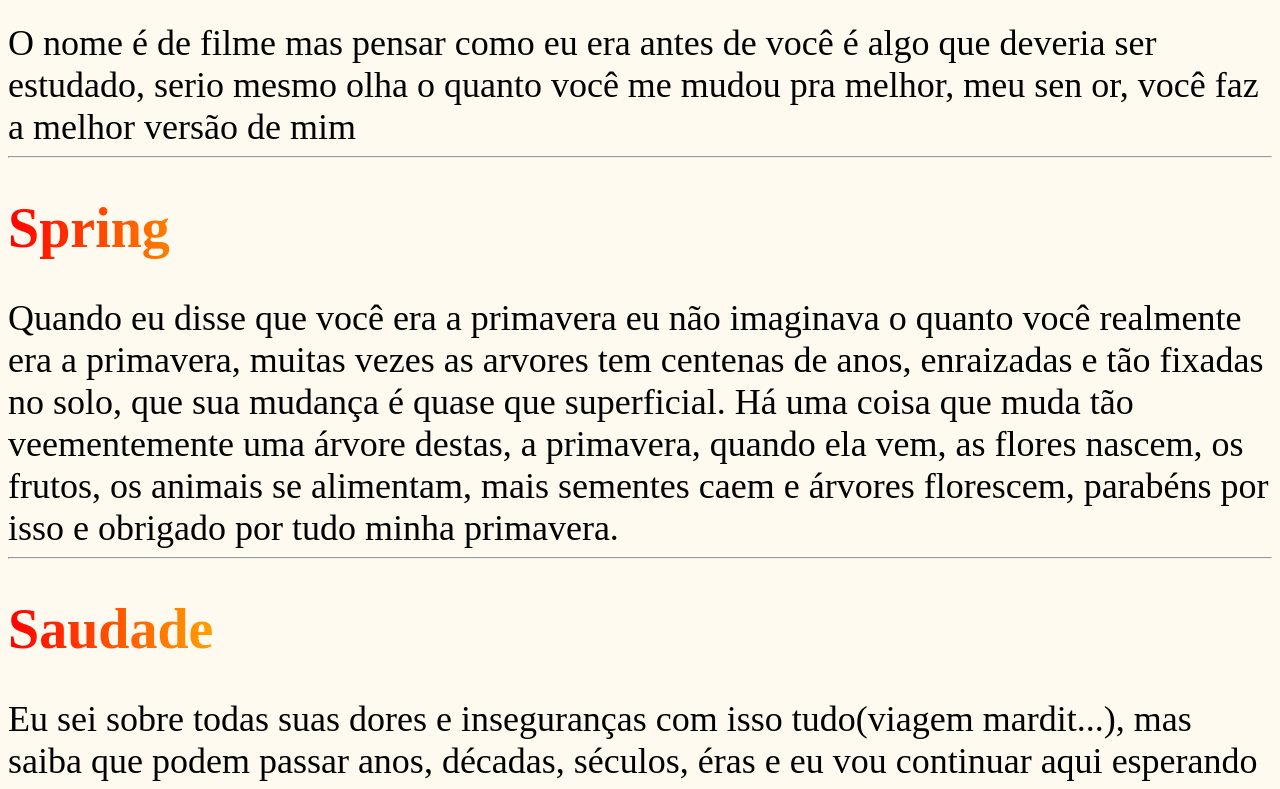
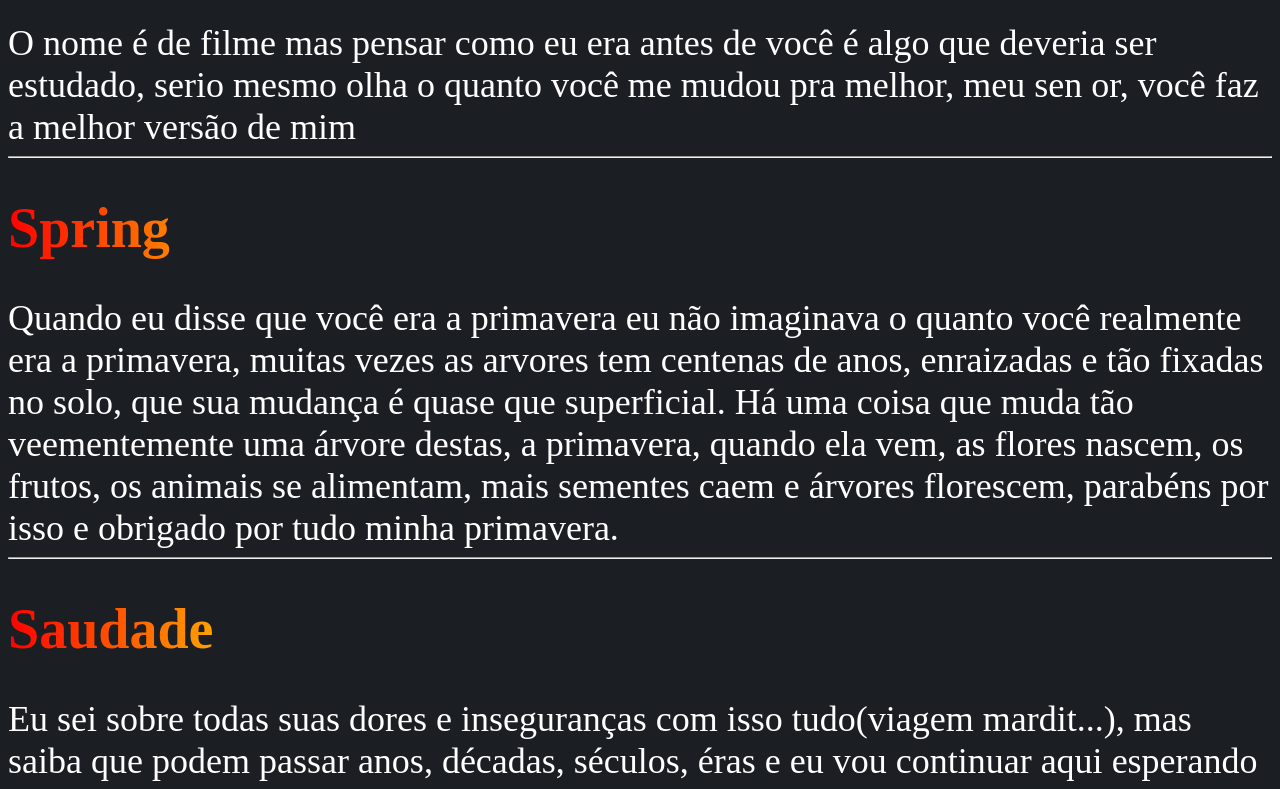
Before and after one commit to Amoteser/zinho, a plain HTML site: page index.html in a window 1280 px wide. Shown: the part 625-1414 px from the top of the page. Drawn offline with Linux system fonts and the light colour scheme.

Commit message:
Update index.html

```diff
--- a/index.html
+++ b/index.html
@@ -17,7 +17,9 @@
   color: transparent;
       }
       body{
-        background: floralwhite;  }
+        background: #1B1E23;  }
+        div{ color: white;
+        }
 
     </style>
 <h1 style="font-size: 56px" class="qualia">Amo te Serzinho</h1>
```
